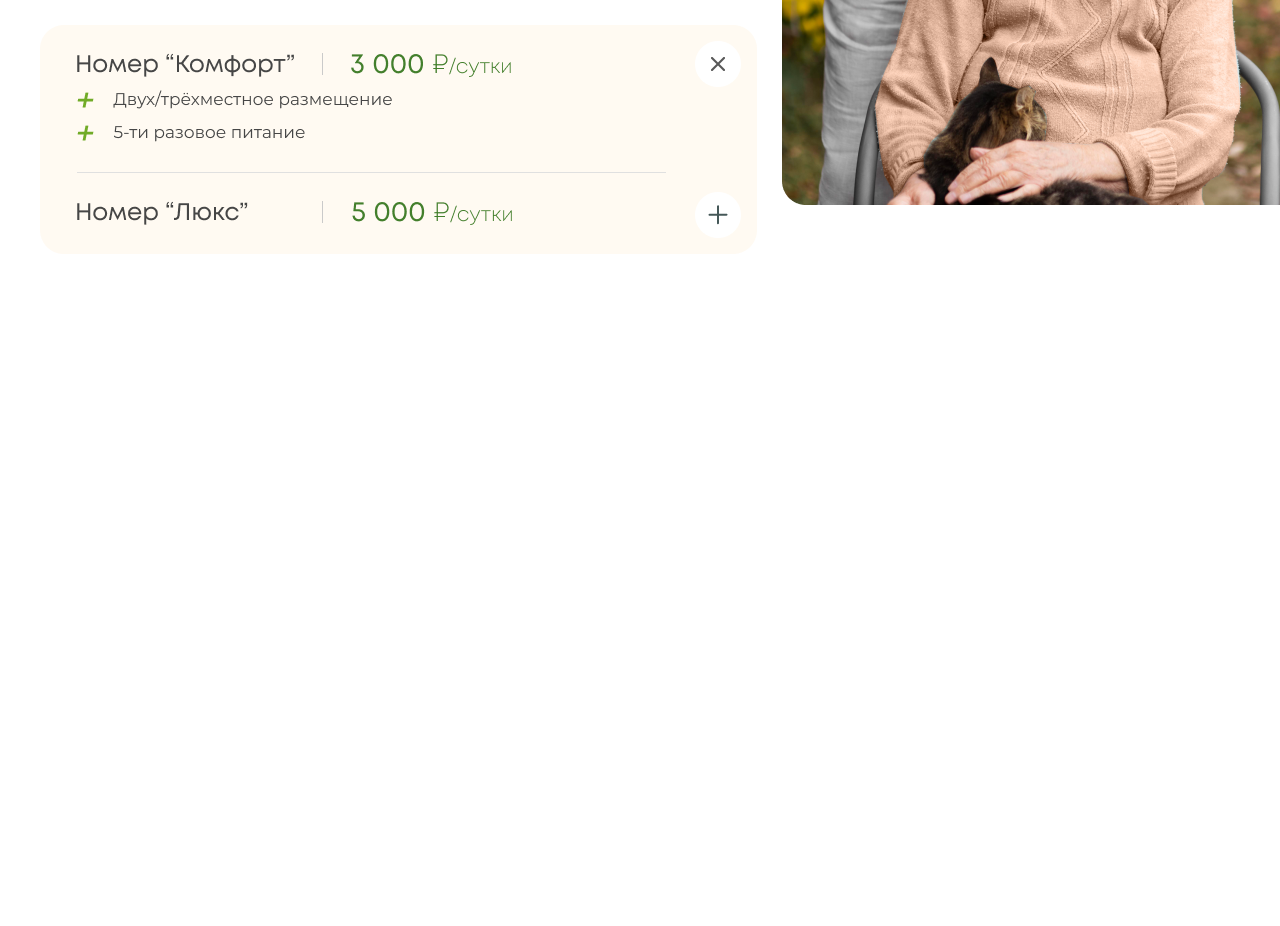
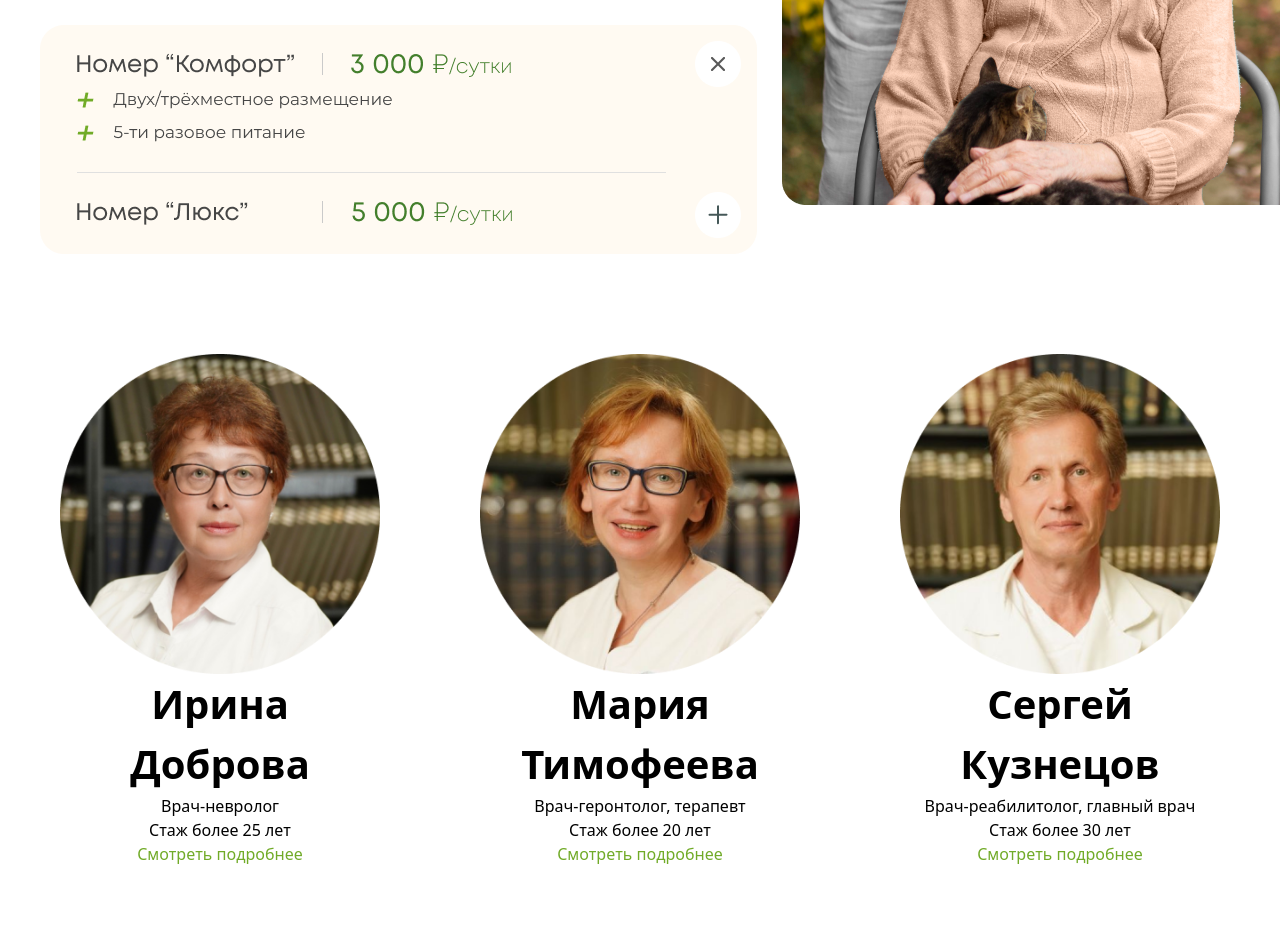
Before and after one commit to MuhammadsolehNusratzoda/third-project-in-git, a website: page src/index.html in a window 1280 px wide. Shown: the part 5352-6278 px from the top of the page. Before the commit the page ends 5646 px from the top, so only its background shows below. Drawn offline with nearby package versions, Linux system fonts and the light colour scheme; files that its build step writes are made by us from their sources.

Commit message:
the doctors is ready

```diff
--- a/src/index.html
+++ b/src/index.html
@@ -152,5 +152,28 @@
         </div>
         <img src="./Image-05-2.png" alt="">
     </div>
+    <div class="flex justify-between items-center max-w-350 m-auto p-10">
+        <div class="text-center w-90 p-5">
+            <img src="./Image-06-1.png" alt="">
+            <h1 class="text-[40px] font-bold">Ирина Доброва</h1>
+            <p>Врач-невролог</p>
+            <p>Стаж более 25 лет</p>
+            <p class="text-[#71AB28]">Смотреть подробнее</p>
+        </div>
+        <div class="text-center w-90 p-5">
+            <img src="./Image-06-2.png" alt="">
+            <h1 class="text-[40px] font-bold">Мария Тимофеева</h1>
+            <p>Врач-геронтолог, терапевт</p>
+            <p>Стаж более 20 лет</p>
+            <p class="text-[#71AB28]">Смотреть подробнее</p>
+        </div>
+        <div class="text-center w-90 p-5">
+            <img src="./Image-06-3.png" alt="">
+            <h1 class="text-[40px] font-bold">Сергей Кузнецов</h1>
+            <p>Врач-реабилитолог, главный врач</p>
+            <p>Стаж более 30 лет</p>
+            <p class="text-[#71AB28]">Смотреть подробнее</p>
+        </div>
+    </div>
 </body>
 </html>
```
